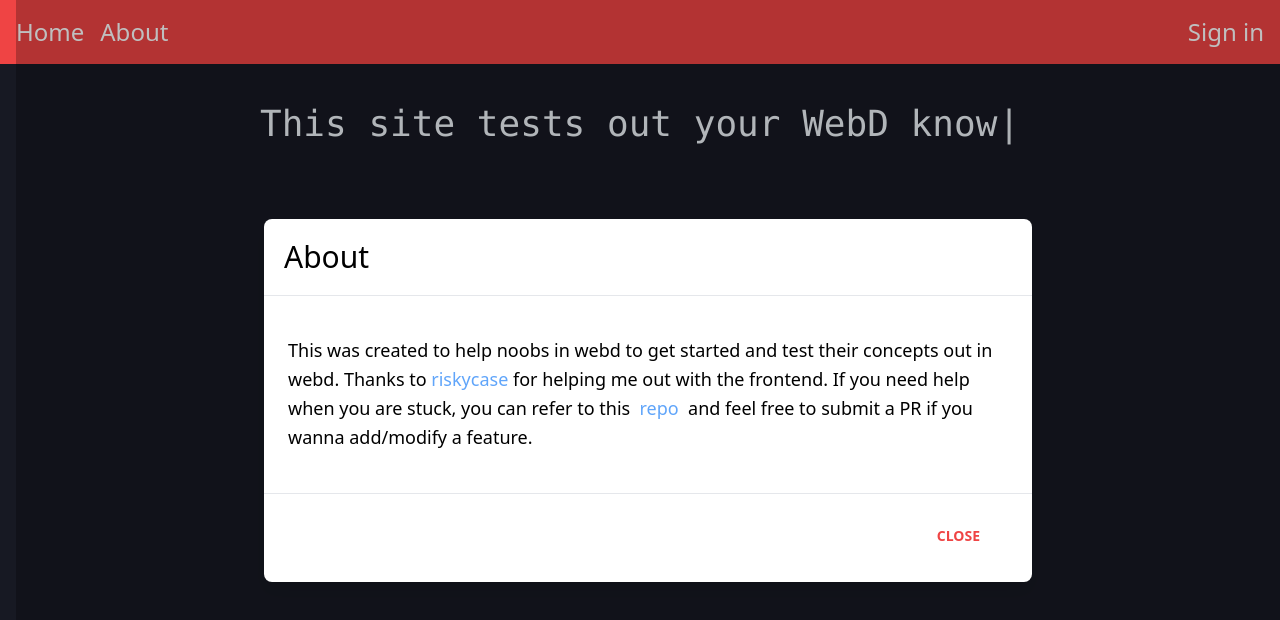
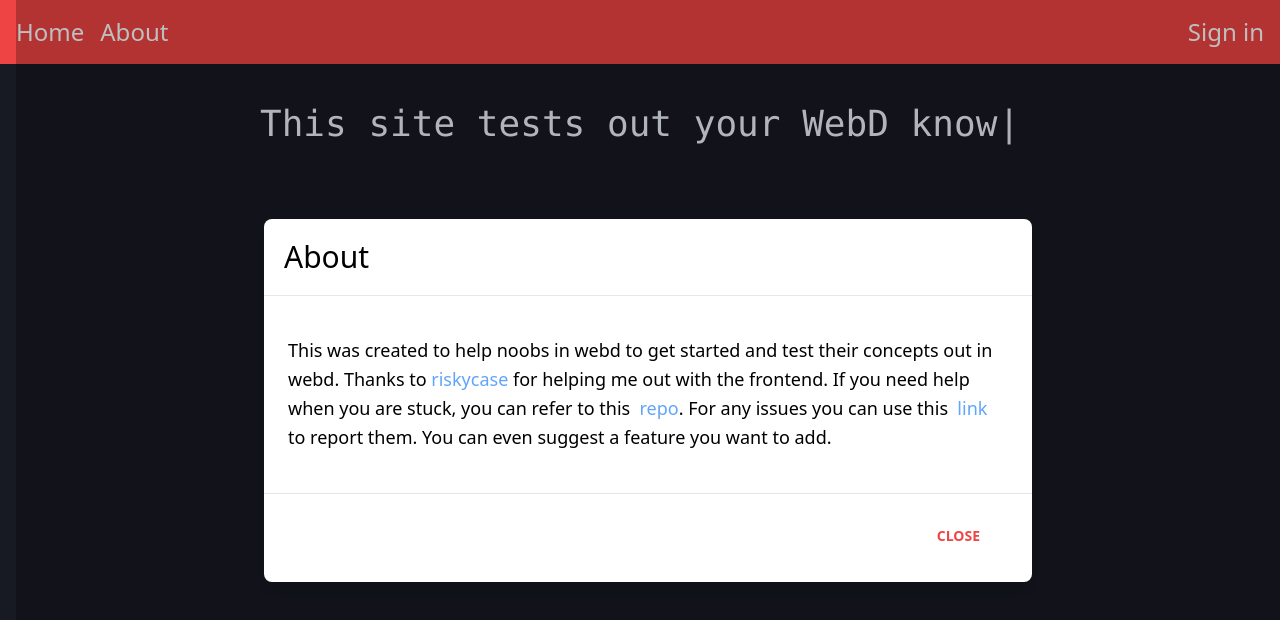
Before and after one commit to ananth243/web-dev-concepts, a Next.js app: page / in a window 1280 px wide. Both pictures are taken after a click on the button "About". Shown: the top 620 px of the page. Built offline with nearby package versions, Linux system fonts and the light colour scheme; no server answers.

Commit message:
Added form linl

```diff
--- a/components/Modal.js
+++ b/components/Modal.js
@@ -25,7 +25,16 @@ function Description() {
       >
         repo
       </a>
-      &nbsp; and feel free to submit a PR if you wanna add/modify a feature.
+      . For any issues you can use this
+      &nbsp;
+      <a
+        href="https://forms.gle/C2qasZipcSYbv73V6"
+        className="text-blue-400"
+        target="_blank"
+        rel="noreferrer"
+      >
+        link
+      </a>&nbsp; to report them. You can even suggest a feature you want to add.
     </div>
   );
 }
```
